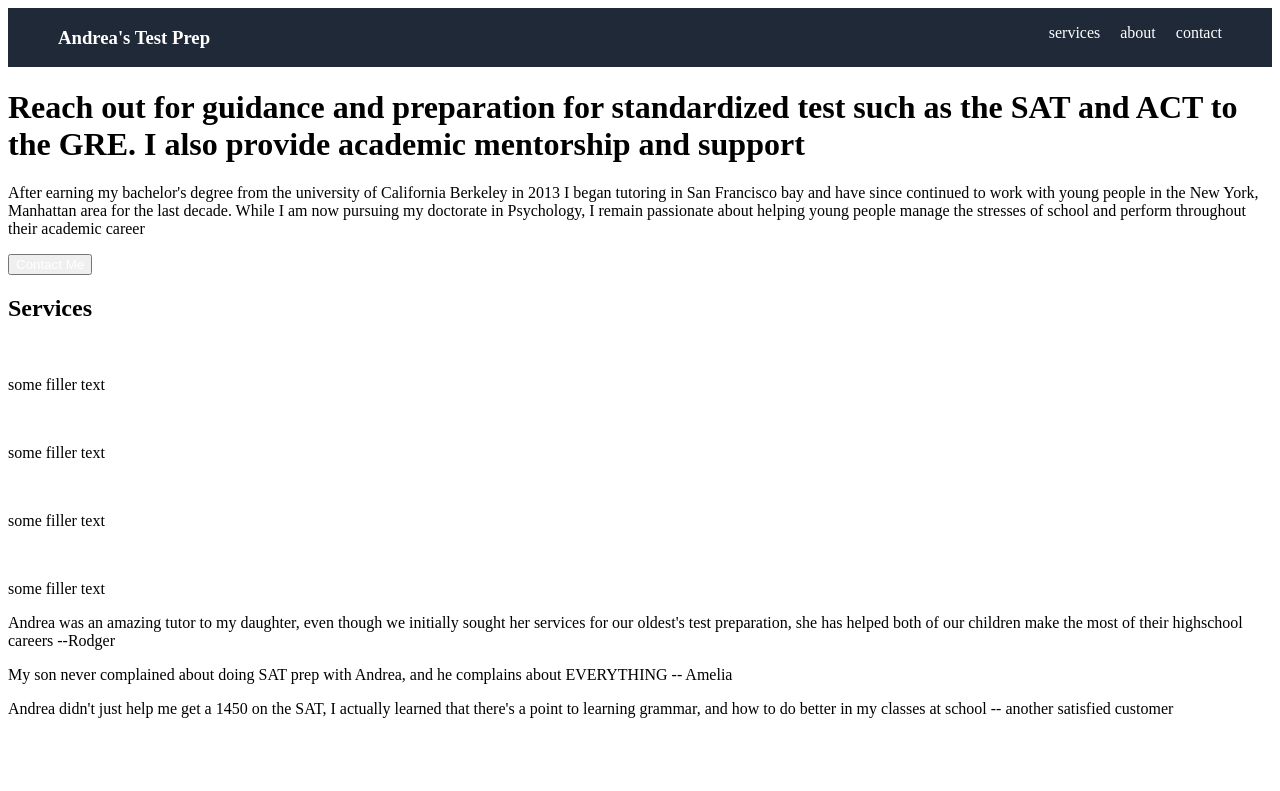
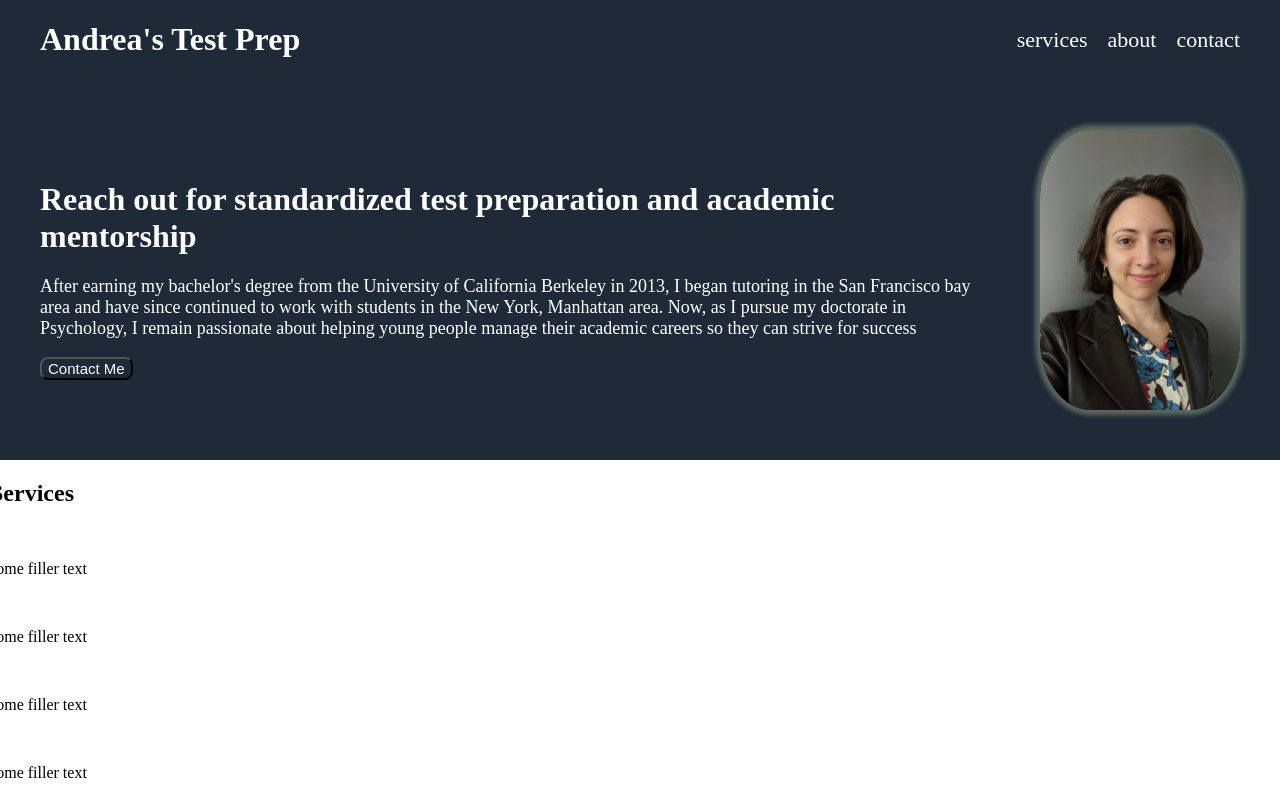
Before and after one commit to saminoorsyed/andreas-test-prep, a plain HTML site: page index.html in a window 1280 px wide. Shown: the top 791 px of the page. Drawn offline with Linux system fonts and the light colour scheme.

Commit message:
Apply basic styling to intro class and contents

```diff
--- a/index.html
+++ b/index.html
@@ -9,7 +9,7 @@
 </head>
 <body>
     <header>
-        <h3> Andrea's Test Prep</h3>
+        <h1> Andrea's Test Prep</h1>
         <nav>
             <ul>
                 <li><a href="">services</a></li>
@@ -20,16 +20,18 @@
     </header>
         <main>
             <div class="intro">
-                <h1>Reach out for guidance and preparation for standardized test such as the SAT and ACT to the GRE. I also provide academic mentorship and support</h1>
-                <p>After earning my bachelor's degree from the university of California Berkeley in 2013 I began tutoring in San Francisco bay and have since continued to work with young people in the New York, Manhattan area for the last decade. While I am now pursuing my doctorate in Psychology, I remain passionate about helping young people manage the stresses of school and perform throughout their academic career</p>
-                <button> <a href="">Contact Me</a></button>
-                <img src="" alt="">
+                <div>
+                    <h1> Reach out for standardized test preparation and academic mentorship</h2>
+                    <p>After earning my bachelor's degree from the University of California Berkeley in 2013, I began tutoring in the San Francisco bay area and have since continued to work with students in the New York, Manhattan area. Now, as I pursue my doctorate in Psychology, I remain passionate about helping young people manage their academic careers so they can strive for success </p>
+                    <button> <a href="">Contact Me</a></button>
+                </div>
+                <img class="profile" src="images/andrea.jpg" alt="picture of Andrea Iacampo">
             </div>
             <div class="info">
                 <h2>Services</h2>
                 <div class="">
                     <div class="card">
-                        <img src="" alt="">
+                        <img src="" alt=>
                         <p>some filler text</p>
                     </div>
                     <div class="card">
--- a/styles.css
+++ b/styles.css
@@ -1,6 +1,8 @@
 body {
     display: flex;
     flex-direction: column;
+    height: 100vh;
+    margin: 0 -10px;
 }
 
 
@@ -9,10 +11,15 @@ header{
     justify-content: space-between;
     background-color: #1F2937;
     padding: 0 50px;
+    align-items: center;
 }
 
-h3 {
+h1 {
     color: white;
+}
+
+.intro p {
+    font-size: 18px;
 }
 
 a {
@@ -25,3 +32,37 @@ ul {
     display: flex;
     gap: 20px;
 }
+li {
+    font-size: 22px;
+}
+
+main {
+    display: flex;
+    flex-direction: column;
+}
+
+.intro {
+    display: flex;
+    flex-wrap: nowrap;
+    justify-content: space-between;
+    gap: 50px;
+    background-color: #1F2937;
+    color: white;
+    align-items: center;
+    padding: 50px;
+
+}
+
+button {
+    background-color: #1F2937;
+    border-radius: 8px;
+    font-size: 15px;
+}
+
+.profile {
+    height: auto;
+    width: 200px;
+    flex: 0 0 auto;
+    border-radius: 25%;
+    box-shadow: 0 0 5px 5px #5e6962;
+}
```
Also changed, not shown: images/andrea.jpg (added).
